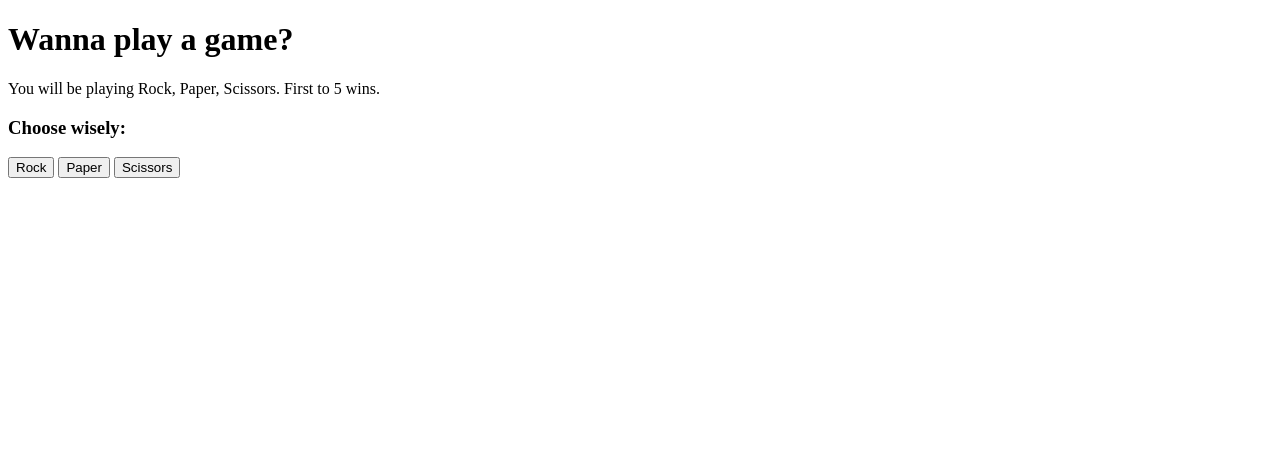
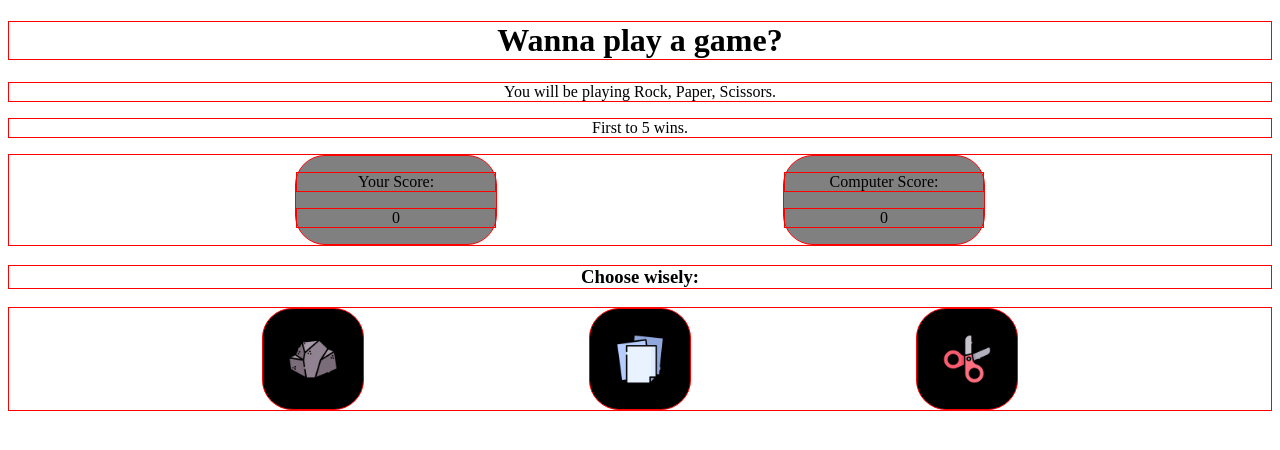
Before and after one commit to MichaelKucukarslan/odin_java, a plain HTML site: page java-rock-paper-scissors.html in a window 1280 px wide. Drawn offline with Linux system fonts and the light colour scheme.

Commit message:
Made site look prettier
Changed buttons of text to icons with pictures
Moved layout to be more separated and easier to read
Added link to creddits

```diff
--- /dev/null
+++ b/java-RPS.css
@@ -0,0 +1,44 @@
+:root {
+    --border-radius: 30px;
+    --input-size: 50px;
+}
+
+body * {
+    border: 1px solid red;
+}
+
+h1{
+    border: 1px solid red;
+}
+.score_container {
+    display: flex;
+    justify-content: space-evenly;
+}
+
+.score {
+    background-color: gray;
+    border-radius: var(--border-radius);
+    justify-content: center;
+    text-align: center;
+    width: 200px;
+}
+
+.game_buttons_container{
+    display: flex;
+    align-items: center;
+    justify-content: space-between;
+    padding: 0px 20%;
+}
+
+.game_buttons_container input{
+    background-color: black;
+    border-radius: var(--border-radius);
+    padding: 25px;
+    width: var(--input-size);
+    height: var(--input-size);
+    flex-shrink: 1;
+}
+
+.center {
+    text-align: center;
+}
--- a/java-rock-paper-scissors.html
+++ b/java-rock-paper-scissors.html
@@ -2,12 +2,27 @@
 <Head>
     <title>Rock, Paper, Scissors</title>
     <script src="java-RPS.js"></script>
+    <link rel="stylesheet" href="java-RPS.css">
 </Head>
 <!-- Add 3 Buttons for Rock, Paper, Scissors -->
-<h1>Wanna play a game?</h1>
-<p> You will be playing Rock, Paper, Scissors. First to 5 wins.</p>
-<h3>Choose wisely:</h3>
-<button id="rock" onclick="game('rock')">Rock</button>
-<button id="paper" onclick="game('paper')">Paper</button>
-<button id="scissors" onclick="game('scissors')">Scissors</button>
+<h1 class="center">Wanna play a game?</h1>
+<p class="center"> You will be playing Rock, Paper, Scissors.</p>
+<p class="center"> First to 5 wins.</p>
+<!-- User and Player Score -->
+<div class="score_container">
+    <div class="score">
+        <p>Your Score:</p>
+        <p id="userScore">0</p>
+    </div>
+    <div class="score">
+        <p>Computer Score:</p>
+        <p id="computerScore">0</p>
+    </div>
+</div>
+<h3 class="center">Choose wisely:</h3>
+<div class="game_buttons_container">
+    <input type="image" src="./images/granite.png" onclick="game('rock')" alt="Rock">
+    <input type="image" src="./images/paper.png" onclick="game('paper')" alt="Paper">
+    <input type="image" src="./images/scissors.png" onclick="game('scissors')" alt="Scissors">
+</div>
 <!-- Add a way to show the user the result -->
```
Also changed, not shown: java-RPS-credit.html (added, +5 -0 lines).
